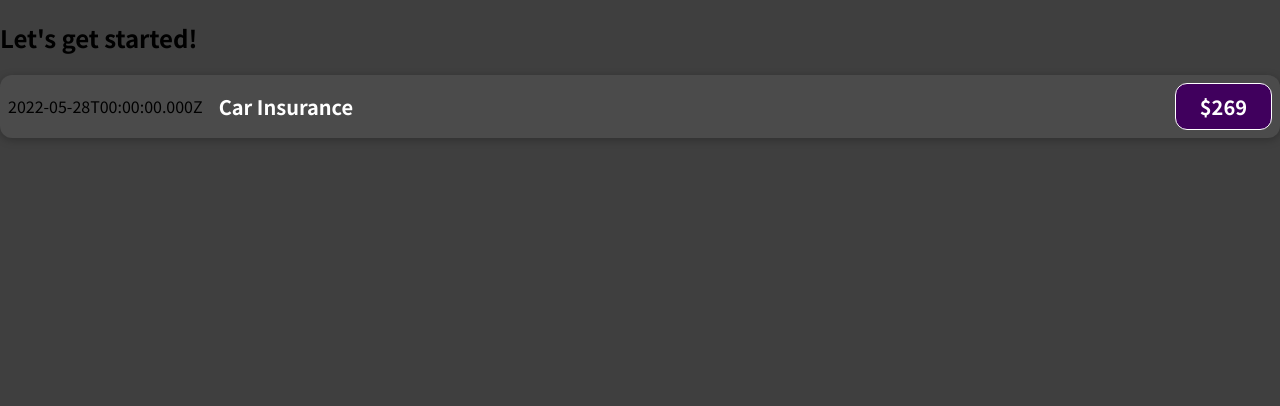
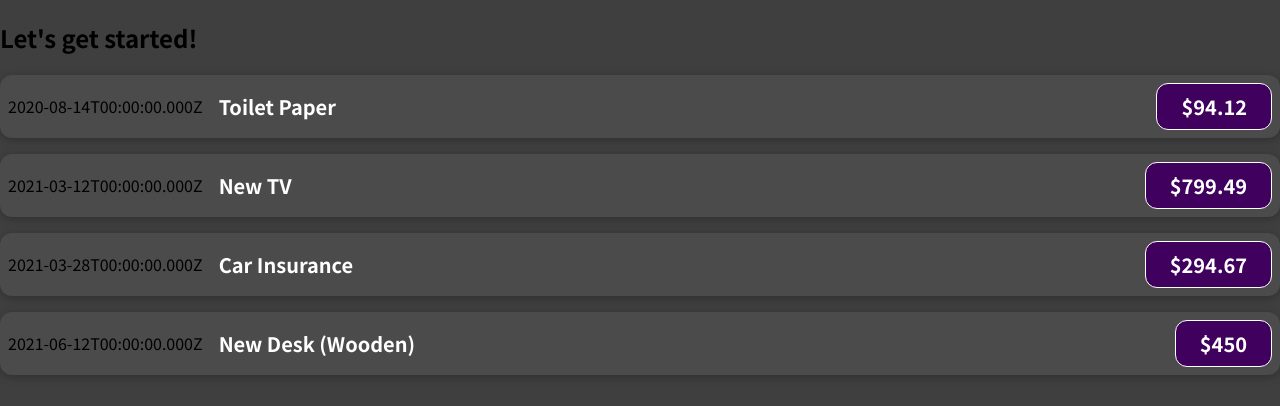
Before and after one commit to M4NS0/react-complete-guide, a JavaScript app in the folder react-app/: page / in a window 1280 px wide. Shown: the top 406 px of the page. Built offline with nearby package versions, Linux system fonts and the light colour scheme.

Commit message:
Using props to pass data to another component

```diff
--- a/react-app/src/App.js
+++ b/react-app/src/App.js
@@ -1,11 +1,53 @@
 import ExpenseItem from './components/ExpenseItem';
 
 function App() {
-  // JSX  code:
+  const expenses = [
+    {
+      id: 'e1',
+      title: 'Toilet Paper',
+      amount: 94.12,
+      date: new Date(2020, 7, 14),
+    },
+    { id: 'e2', title: 'New TV', amount: 799.49, date: new Date(2021, 2, 12) },
+    {
+      id: 'e3',
+      title: 'Car Insurance',
+      amount: 294.67,
+      date: new Date(2021, 2, 28),
+    },
+    {
+      id: 'e4',
+      title: 'New Desk (Wooden)',
+      amount: 450,
+      date: new Date(2021, 5, 12),
+    },
+];
   return (
     <div>
       <h2>Let's get started!</h2>
-      <ExpenseItem></ExpenseItem>
+      <ExpenseItem
+        title={expenses[0].title}
+        amount={expenses[0].amount}
+        date={expenses[0].date}>
+      </ExpenseItem>
+
+      <ExpenseItem
+        title={expenses[1].title}
+        amount={expenses[1].amount}
+        date={expenses[1].date}>
+      </ExpenseItem>
+
+      <ExpenseItem
+        title={expenses[2].title}
+        amount={expenses[2].amount}
+        date={expenses[2].date}>
+      </ExpenseItem>
+
+      <ExpenseItem
+        title={expenses[3].title}
+        amount={expenses[3].amount}
+        date={expenses[3].date}>
+      </ExpenseItem>
     </div>
   );
 }
--- a/react-app/src/components/ExpenseItem.js
+++ b/react-app/src/components/ExpenseItem.js
@@ -1,18 +1,14 @@
 import './ExpenseItem.css';
 
-function ExpenseItem() {
-    const expenseDate = new Date(2022,4,28);
-    const expenseTitle = 'Car Insurance';
-    const expenseAmount = 269.00;
+function ExpenseItem(props) {
     return (
         <div className="expense-item">
-            <div>{expenseDate.toISOString()} </div>
+            <div>{props.date.toISOString()} </div>
             <div className="expense-item__description">
-                <h2>{expenseTitle}</h2>
-                <div className="expense-item__price">${expenseAmount}</div>
+                <h2>{props.title}</h2>
+                <div className="expense-item__price">${props.amount}</div>
             </div>
         </div>
     );
 }
-
 export default ExpenseItem;
```
